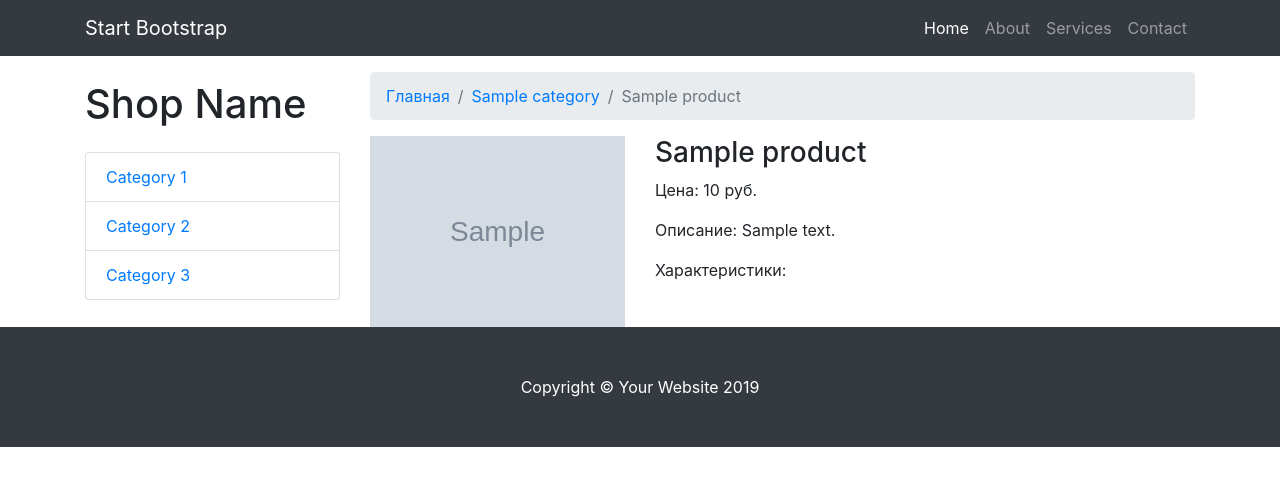
After one commit to afanasievkirill/django_shop_example, a Django app: template mainapp/templates/mainapp/product_detail.html in a window 1280 px wide. The commit adds this page. Shown: the top 486 px of the page. Run offline with Django 3.2, Linux system fonts and the light colour scheme; the template is opened without the code that fills it: most values are stand-ins (such as "Sample title", 1, 10 or a date in 2020); grey boxes marked "Sample" are stand-in pictures; some libraries are stand-ins or nearby versions.

Commit message:
Шаблон номенклатуры.

```diff
--- a/mainapp/templates/mainapp/base.html
+++ b/mainapp/templates/mainapp/base.html
@@ -76,7 +76,7 @@
         <!-- /.col-lg-3 -->
 
         <div class="col-lg-9">
-
+            {% block content %}
             <div id="carouselExampleIndicators" class="carousel slide my-4" data-ride="carousel">
                 <ol class="carousel-indicators">
                     <li data-target="#carouselExampleIndicators" data-slide-to="0" class="active"></li>
@@ -210,7 +210,7 @@
 
             </div>
             <!-- /.row -->
-
+            {% endblock content %}
         </div>
         <!-- /.col-lg-9 -->
 
--- /dev/null
+++ b/mainapp/templates/mainapp/product_detail.html
@@ -0,0 +1,23 @@
+{% extends 'mainapp/base.html' %}
+
+{% block content %}
+    <nav aria-label="breadcrumb" class="mt-3">
+        <ol class="breadcrumb">
+            <li class="breadcrumb-item"><a href="{% url 'base' %}">Главная</a></li>
+            <li class="breadcrumb-item"><a
+                    href="#">{{ product.category.name }}</a></li>
+            <li class="breadcrumb-item active" aria-current="page">{{ product.title }}</li>
+        </ol>
+    </nav>
+    <div class="row">
+        <div class="col-md-4">
+            <img src="{{ product.image.url }}" class="img-fluid">
+        </div>
+        <div class="col-md-8">
+            <h3>{{ product.title }}</h3>
+            <p>Цена: {{ product.price }} руб.</p>
+            <p>Описание: {{ product.description }}</p>
+            <p>Характеристики:</p>
+        </div>
+    </div>
+{% endblock content %}
--- a/mainapp/urls.py
+++ b/mainapp/urls.py
@@ -1,7 +1,8 @@
 from django.urls import path, include
-from .views import  test_view
+from .views import  test_view, ProductDetailView
 
 
 urlpatterns = [
-    path('', test_view, name='home')
+    path('', test_view, name='base'),
+    path('products/<str:ct_model>/<str:slug>/', ProductDetailView.as_view(), name='product_detail')
 ]
```
Also changed, not shown: mainapp/models.py (+12 -0 lines), mainapp/views.py (+20 -0 lines), mainapp/templates/mainapp/notebook_specification.html (added), mainapp/templates/mainapp/smartphone_specification.html (added).
